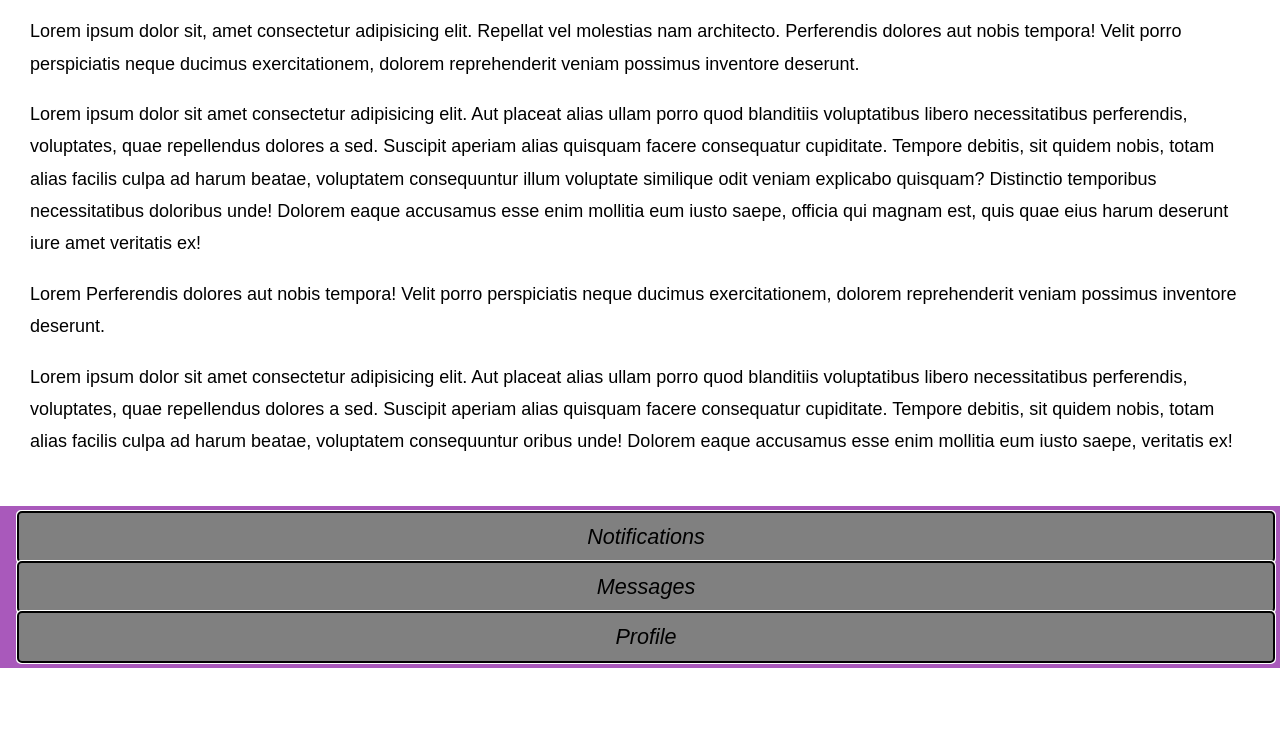
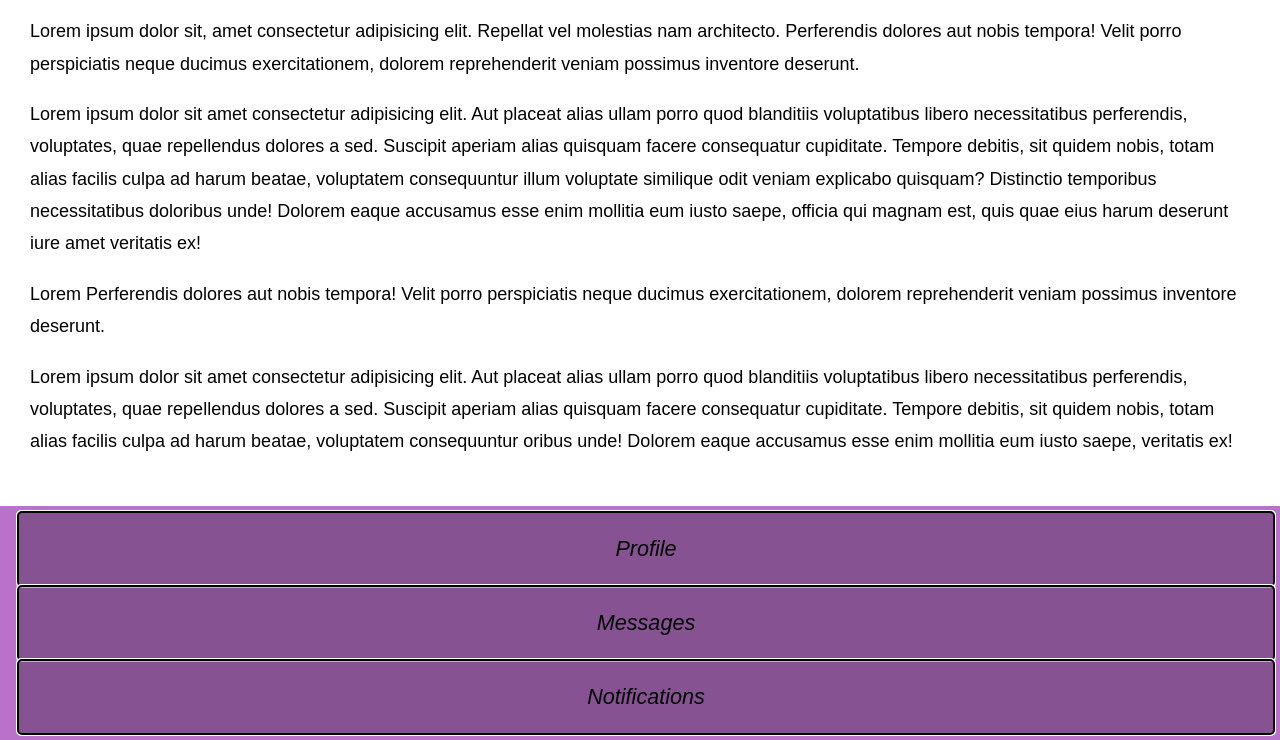
Before and after one commit to LuisGtk/Flex-Layout, a plain HTML site: page Flex-Layout/index.html in a window 1280 px wide. Shown: the part 815-1555 px from the top of the page. Before the commit the page ends 1483 px from the top, so only its background shows below. Drawn offline with Linux system fonts and the light colour scheme.

Commit message:
finsihed Flex-Mobile mini project

```diff
--- a/Flex-Layout/index.html
+++ b/Flex-Layout/index.html
@@ -14,7 +14,7 @@
     <!-- display of content in the site/app -->
     <div class="wrapper">
         <header class="header">
-            <a href='#'> <i> Back</i> </a>
+            <a href='#' <i> Back</i> </a>
             <h1>Flex-Layout</h1>
         </header>
 
@@ -65,13 +65,13 @@
             </div>
 
             <div class="menu">
-                <a href="#">
+                <a href="#notifications">
                     <i>Notifications</i>
                 </a>
-                <a href="#">
+                <a href="#Messages">
                     <i>Messages</i>
                 </a>
-                <a href="#">
+                <a href="#Profile">
                     <i>Profile</i>
                 </a>
             </div>
--- a/Flex-Layout/styles.css
+++ b/Flex-Layout/styles.css
@@ -11,9 +11,9 @@ h1{
 }
 /* back button  */
 a{
+    background-color: rgba(0, 0, 0, 0.279);
     color: rgb(0, 0, 0);
     text-decoration: none;
-    background: grey;
     border-radius: 4px;
     padding: 1rem 1rem;
     margin-left: 1rem;
@@ -35,18 +35,21 @@ a{
     display: flex;
     align-items: center;
     justify-content: space-between;
-    background: #a959bb;
+    background:  #ba71ca;
 }
 /* The Menu classname is the navigation bar */
 .menu{
     padding: .5rem;
-    background: #a959bb;
+    background: #ba71ca;
     display: flex;
-    flex-direction: column;
+    flex-direction: column-reverse;
     justify-content: center;
 }
 .menu i{
     font-size: 1.8rem;
+    margin: 1rem;
+    display: flex;
+    align-items: column;
 }
 .menu a{
     display: flex;
```
Also changed, not shown: 1 other file.
